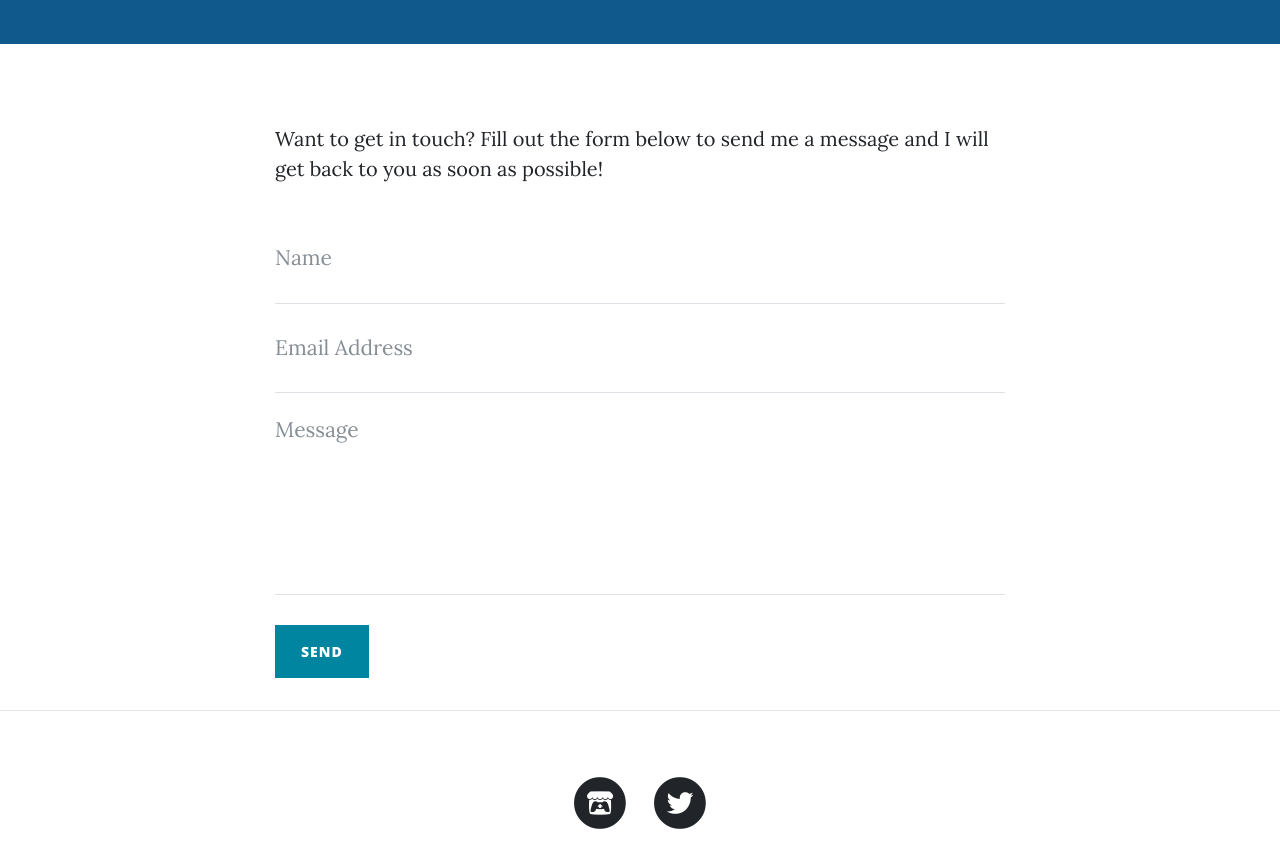
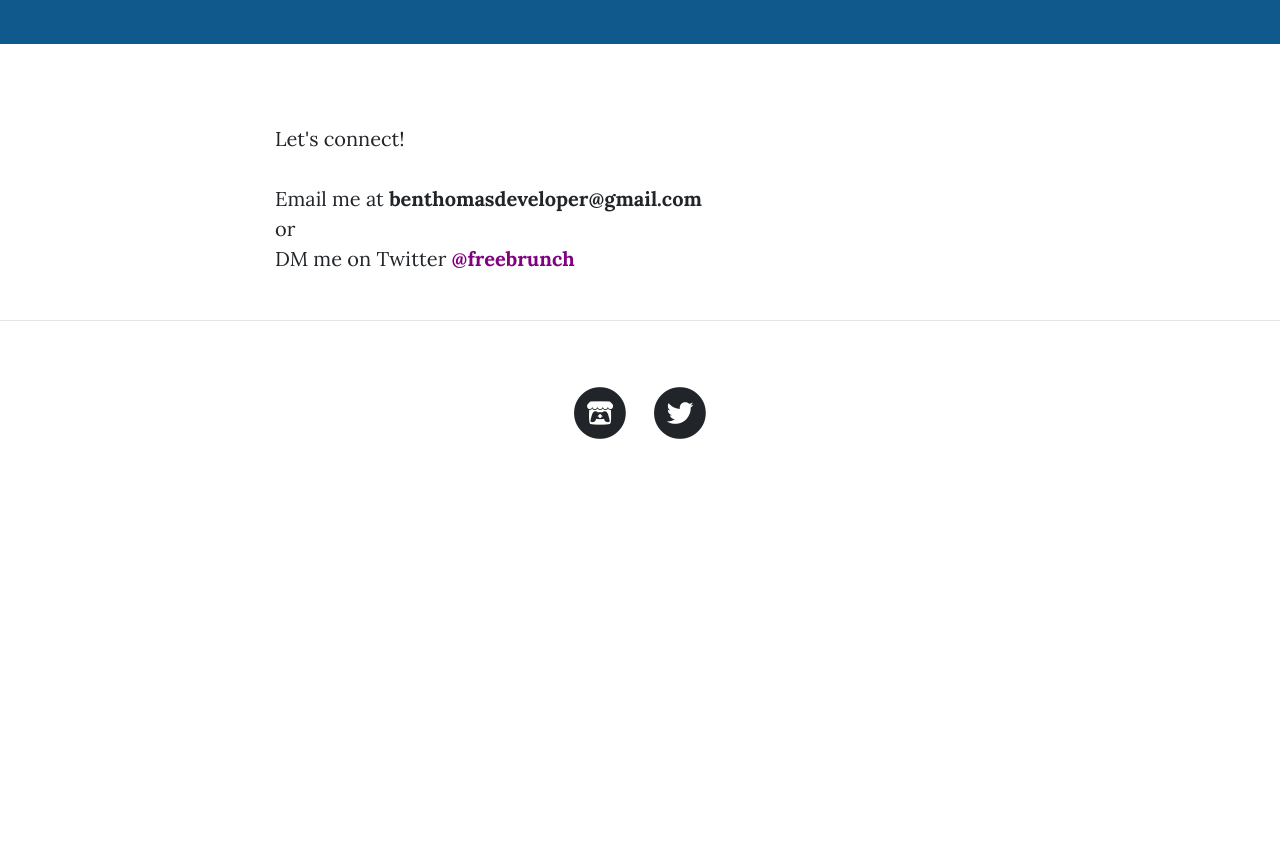
Before and after one commit to bthomas2622/game-dev-blog, a website: page contact.html in a window 1280 px wide. Shown: the part 460-1328 px from the top of the page. After the commit the page ends 965 px from the top, so only its background shows below. Drawn offline with nearby package versions, Linux system fonts and the light colour scheme.

Commit message:
contact me page

```diff
--- a/contact.html
+++ b/contact.html
@@ -70,38 +70,7 @@
   <div class="container">
     <div class="row">
       <div class="col-lg-8 col-md-10 mx-auto">
-        <p>Want to get in touch? Fill out the form below to send me a message and I will get back to you as soon as possible!</p>
-        <!-- Contact Form - Enter your email address on line 19 of the mail/contact_me.php file to make this form work. -->
-        <!-- WARNING: Some web hosts do not allow emails to be sent through forms to common mail hosts like Gmail or Yahoo. It's recommended that you use a private domain email address! -->
-        <!-- To use the contact form, your site must be on a live web host with PHP! The form will not work locally! -->
-        <form name="sentMessage" id="contactForm" novalidate>
-          <div class="control-group">
-            <div class="form-group floating-label-form-group controls">
-              <label>Name</label>
-              <input type="text" class="form-control" placeholder="Name" id="name" required data-validation-required-message="Please enter your name.">
-              <p class="help-block text-danger"></p>
-            </div>
-          </div>
-          <div class="control-group">
-            <div class="form-group floating-label-form-group controls">
-              <label>Email Address</label>
-              <input type="email" class="form-control" placeholder="Email Address" id="email" required data-validation-required-message="Please enter your email address.">
-              <p class="help-block text-danger"></p>
-            </div>
-          </div>
-          <div class="control-group">
-            <div class="form-group floating-label-form-group controls">
-              <label>Message</label>
-              <textarea rows="5" class="form-control" placeholder="Message" id="message" required data-validation-required-message="Please enter a message."></textarea>
-              <p class="help-block text-danger"></p>
-            </div>
-          </div>
-          <br>
-          <div id="success"></div>
-          <div class="form-group">
-            <button type="submit" class="btn btn-primary" id="sendMessageButton">Send</button>
-          </div>
-        </form>
+        <p>Let's connect!<br><br>Email me at <b>benthomasdeveloper@gmail.com</b><br>or<br>DM me on Twitter <b><a class="dm" href="https://twitter.com/freebrunch">@freebrunch</a></b></p>
       </div>
     </div>
   </div>
--- a/scss/_global.scss
+++ b/scss/_global.scss
@@ -9,6 +9,12 @@ body {
   font-weight: bolder;
   font-size: 24px;
   color: purple;
+}
+
+.dm {
+  font-weight: bolder;
+  color: purple;
+  text-decoration: none;
 }
 
 p {
```
Also changed, not shown: css/clean-blog.css, css/clean-blog.min.css.
